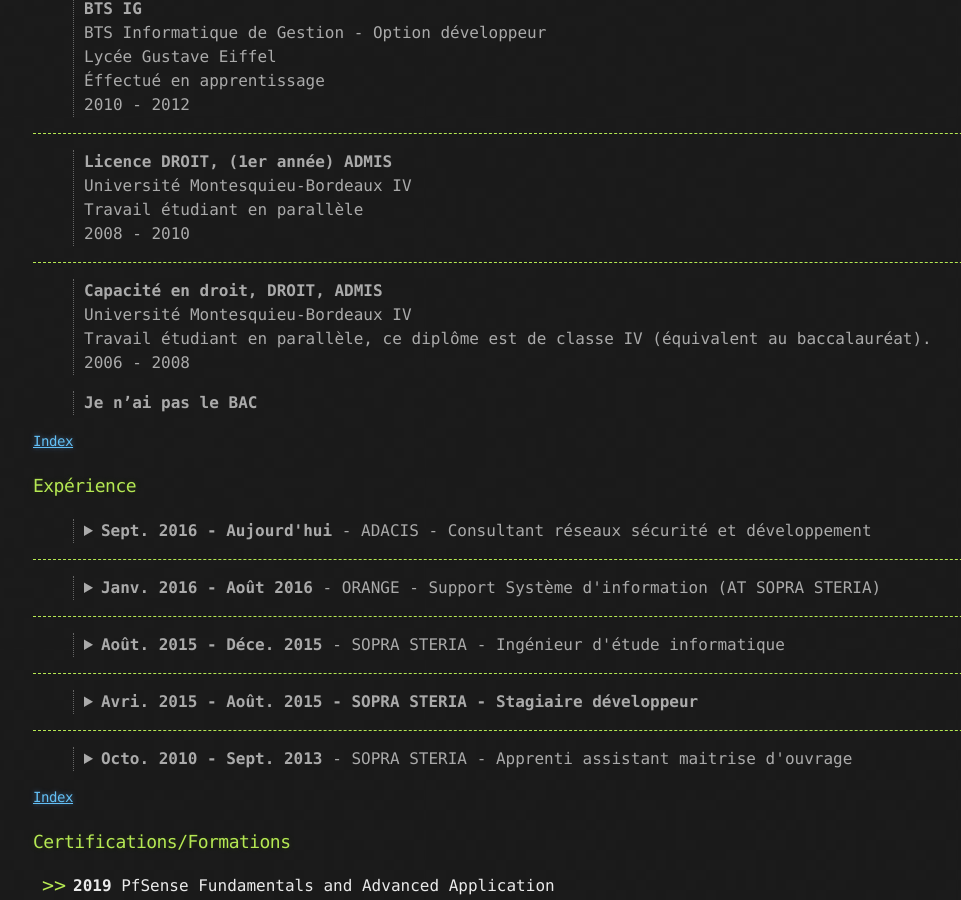
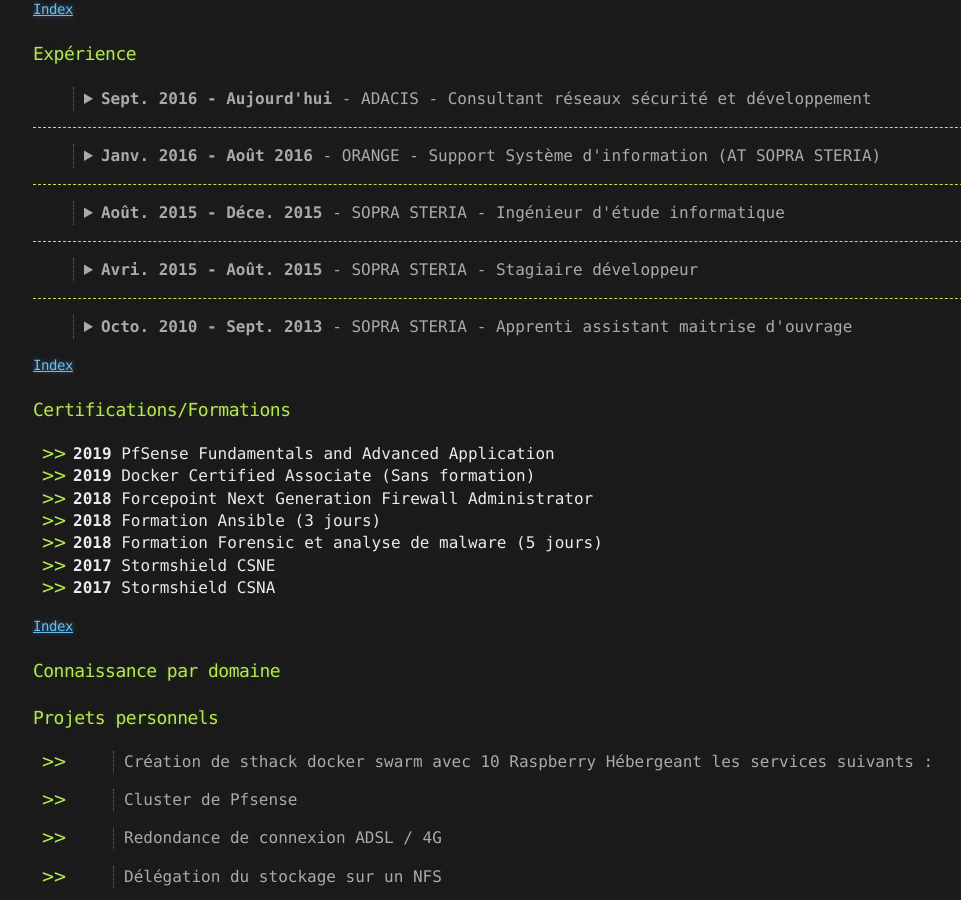
Before and after one commit to baimard/baimard.github.io, a Jekyll site: the page built from index.md, in a window 1280 px wide and 900 px high, scrolled down 947 px. Shown: the whole window, without its empty margins (107-1068 px from the left). Built offline with Jekyll 4.4.1, drawn with Linux system fonts in a browser that asks for light colours; some of the changed lines change nothing that is shown.

Commit message:
one more 2

```diff
--- a/index.md
+++ b/index.md
@@ -24,33 +24,33 @@
 <span id="Formation"></span>
 ### Formation
 
-> <detail><summary><strong>Master MIAGE</strong></summary>
+> <details><summary><strong>Master MIAGE</strong></summary>
 > Méthodes Informatiques Appliquées à la Gestion des Entreprises <br/>
 > Université Bordeaux 1 <br/>
 > Éffectué en apprentissage <br/>
-> 2013 - 2015</detail>
+> 2013 - 2015</details>
 <hr/>
-> <detail><summary><strong>Licence MIAGE</strong></summary>
+> <details><summary><strong>Licence MIAGE</strong></summary>
 > Méthodes Informatiques Appliquées à la Gestion des Entreprises <br/>
 > Université Paul Sabatier (Toulouse III) <br/>
 > Éffectué en apprentissage <br/>
-> 2012 - 2013</detail>
+> 2012 - 2013</details>
 <hr/>
-> <detail><summary><strong>BTS IG</strong></summary>
+> <details><summary><strong>BTS IG</strong></summary>
 > BTS Informatique de Gestion - Option développeur <br/>
 > Lycée Gustave Eiffel <br/>
 > Éffectué en apprentissage <br/>
-> 2010 - 2012</detail>
+> 2010 - 2012</details>
 <hr/>
-> <detail><summary><strong>Licence DROIT, (1er année) ADMIS</strong></summary>
+> <details><summary><strong>Licence DROIT, (1er année) ADMIS</strong></summary>
 > Université Montesquieu-Bordeaux IV <br/>
 > Travail étudiant en parallèle <br/>
-> 2008 - 2010</detail>
+> 2008 - 2010</details>
 <hr/>
-> <detail><summary><strong>Capacité en droit, DROIT, ADMIS</strong></summary>
+> <details><summary><strong>Capacité en droit, DROIT, ADMIS</strong></summary>
 > Université Montesquieu-Bordeaux IV <br/>
 > Travail étudiant en parallèle, ce diplôme est de classe IV (équivalent au baccalauréat).<br/>
-> 2006 - 2008</detail>
+> 2006 - 2008</details>
 
 > **Je n'ai pas le BAC**
 
@@ -82,7 +82,7 @@
 > - Crée en JAVA<br/>
 > - Parallélement, référent technique en COBOL pour une Tiers Maintenance Applicative</detail>
 <hr/>
-> <details><summary><strong>Avri. 2015 - Août. 2015 - SOPRA STERIA - Stagiaire développeur</strong></summary>
+> <details><summary><strong>Avri. 2015 - Août. 2015</strong> - SOPRA STERIA - Stagiaire développeur</summary>
 > Dans le cadre de mon stage de fin de Master, réalisation d'un logiciel d'amélioration d'un processus de tests pour Orange.<br/>
 > - Java<br/>
 > - Documentation du projet</detail>
```
